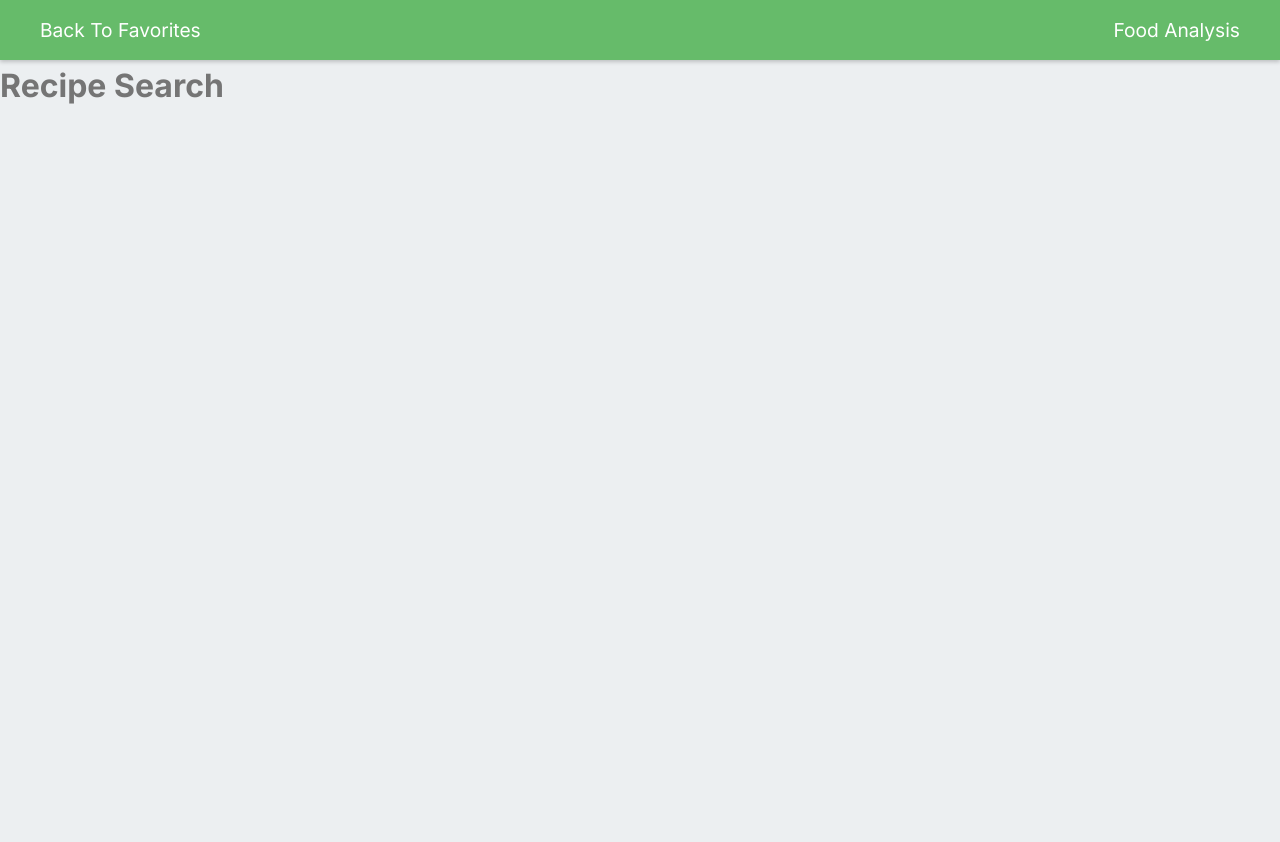
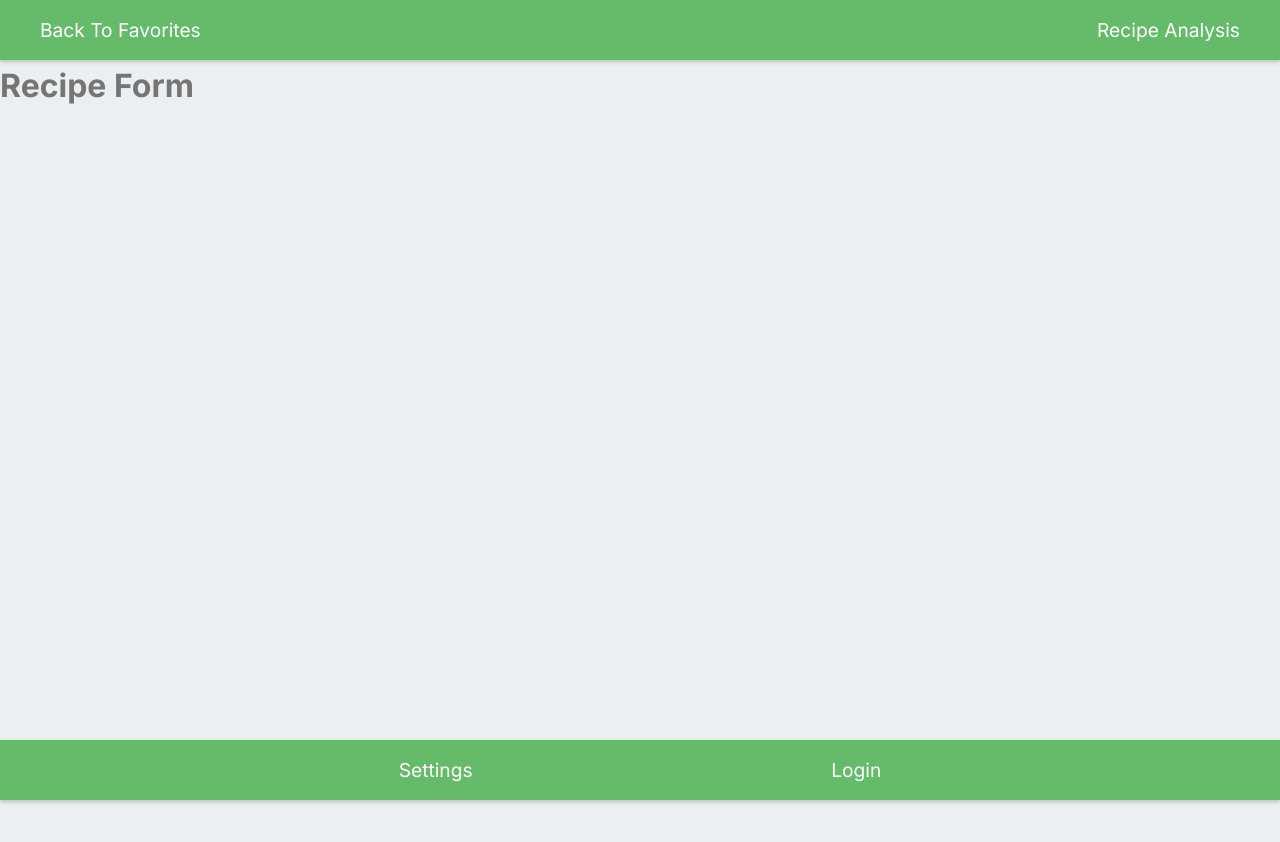
Before and after one commit to jwkaterina/nutrition, a Next.js app: page /analysis/recipe-analysis in a window 1280 px wide. Shown: the top 842 px of the page. Before the commit the page ends 800 px from the top, so only its background shows below. Built offline with nearby package versions, Linux system fonts and the light colour scheme.

Commit message:
create recipe analysis page

```diff
--- a/src/app/analysis/recipe-analysis/page.module.css
+++ b/src/app/analysis/recipe-analysis/page.module.css
@@ -0,0 +1,3 @@
+.container {
+    height: 100vh;
+}
--- a/src/app/analysis/recipe-analysis/page.tsx
+++ b/src/app/analysis/recipe-analysis/page.tsx
@@ -2,15 +2,28 @@
 
 import NavBar from '@/app/components/navigation/nav-bar';
 import AnalysisMenu from '@/app/components/navigation/menus/analysis-menu';
+import OpenAnalysisMenu from '@/app/components/navigation/menus/openanalysis-menu';
+import Footer from '@/app/components/navigation/footer';
+import { CardOpenContext } from '@/app/context/card-context';
+import { useContext } from 'react';
+import RecipeForm from './recipe-form';
 
-const RecipeSearch = (): JSX.Element => {
+const RecipeAnalysis = (): JSX.Element => {
+
+  const cardOpen = useContext(CardOpenContext);
+
+  const secondaryColor = "var(--secondary-color)";
 
   return (<>
-   	<NavBar color={'var(--secondary-color)'}>
-        <AnalysisMenu title="Food"/>
-    </NavBar>
-    <h1>Recipe Search</h1>
+  		<NavBar color={secondaryColor}>
+			{cardOpen ?
+			<OpenAnalysisMenu /> :
+			<AnalysisMenu title="Recipe"/>
+			}
+		</NavBar>
+		<RecipeForm />
+		{!cardOpen && <Footer color={secondaryColor} />}
     </>  )
 }
 
-export default RecipeSearch
+export default RecipeAnalysis
--- /dev/null
+++ b/src/app/analysis/recipe-analysis/recipe-form.tsx
@@ -0,0 +1,24 @@
+import { useContext } from 'react'
+import styles from './page.module.css'
+import { CardOpenContext } from '@/app/context/card-context';
+
+const RecipeForm = () => {
+
+    const cardOpen = useContext(CardOpenContext);
+
+    const style = () => {
+        if(cardOpen) {
+            return {overflow: 'hidden'}
+        } else {
+            return {overflow: 'auto'}
+        }
+    }
+
+    return (
+        <div className={styles.container} style={style()}>
+            <h1>Recipe Form</h1>
+        </div>
+    )
+}
+
+export default RecipeForm
--- a/src/app/components/analysis_cards/header_card.tsx
+++ b/src/app/components/analysis_cards/header_card.tsx
@@ -39,7 +39,7 @@ const HeaderCard = ({ food, option, setOption, setMeasure, quantity,  setQuantit
         fetchMeasuresWeight();
     }, [])
 
-    const measuresSelect = () => {
+    const calculateOptions = () => {
         let options: JSX.Element[] = [];
         if(customWeight) {
             options = [<option key={0} value='grams' id={gramUri}>grams</option>];
@@ -58,7 +58,6 @@ const HeaderCard = ({ food, option, setOption, setMeasure, quantity,  setQuantit
         }
 
         return options;
-
     }
 
     const hangleQuantityChange = (e: React.ChangeEvent<HTMLInputElement>) => {
@@ -101,7 +100,7 @@ const HeaderCard = ({ food, option, setOption, setMeasure, quantity,  setQuantit
                         className={customWeight ? styles.short_select : ''}
                         value={option}
                         onChange={(e) => handleOptionChange(e)}>
-                        {measuresSelect()}
+                        {calculateOptions()}
                     </select>
                 </div>
             </div>
```
